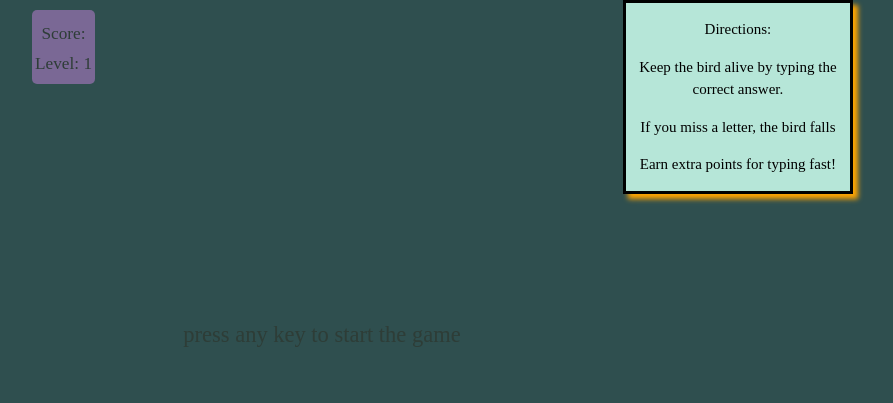
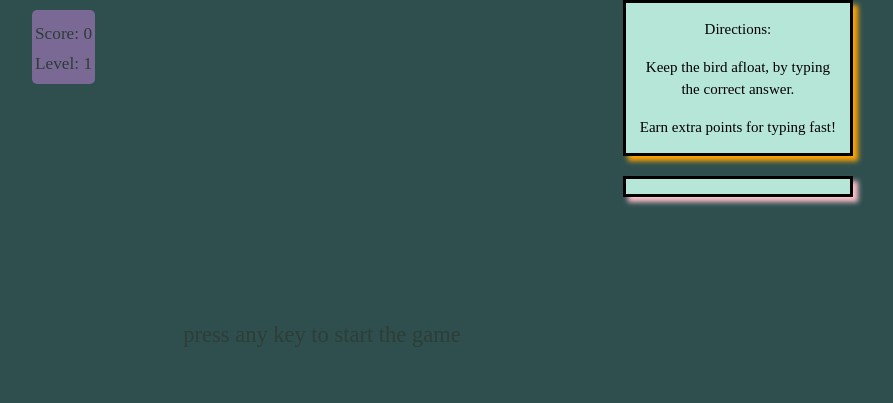
Before and after one commit to marinacor1/typrr-burn, a website: page index.html in a window 1280 px wide. Shown: the whole page, without its empty margins (170-1063 px from the left). Drawn offline with nearby package versions, Linux system fonts and the light colour scheme; a web font is replaced by a local one.

Commit message:
Highest Score displays

```diff
--- a/app.css
+++ b/app.css
@@ -94,6 +94,14 @@ canvas {
 	box-shadow: 5px 5px 5px orange;
 }
 
+.high-score-box {
+	color: black;
+	text-align: center;
+	background-color: #b6e6d8;
+	border: solid;
+	box-shadow: 5px 5px 5px pink;
+}
+
 input,
 input:focus {
 	border-bottom: 0px solid transparent !important;
--- a/index.html
+++ b/index.html
@@ -16,7 +16,7 @@
       <canvas id="birdWindow" width="600" height="400">
       </canvas>
       <div id="stats" width="600" height="400">
-        <h6 class = "high-score">Score: <span id="score"></span></h6>
+        <h6>Score: <span id="score">0</span></h6>
         <h6>Level: <span id="level">1</span></h6>
       </div>
       <div id="bonus-message" class="fixed">
@@ -31,21 +31,25 @@
         </div>
       </div>
     </div>
-          <div class = "row">
-          <div class="instructions col s3 offset-s8">
-              <p>Directions:</p>
-              <p>Keep the bird alive by typing the correct answer.</p>
-              <p>If you miss a letter, the bird falls</p>
-              <p> Earn extra points for typing fast!</p>
-          </div
+      <div class = "row">
+        <div class="instructions col s3 offset-s8">
+            <p>Directions:</p>
+            <p>Keep the bird afloat, by typing the correct answer.</p>
+            <p> Earn extra points for typing fast!</p>
         </div>
+      </div>
+      <div class="row">
+        <div class="high-score-box col s3 offset-s8">
+            <p></p>
+        </div>
+      </div>
     <!-- <br> -->
     <div class="hidden">
       <img id="cloud-pic" src = "/lib/cloud-pic.png">
     </div>
+
+
     <script src="main.bundle.js"></script>
   </div>
-
-
 </body>
 </html>
--- a/lib/game.js
+++ b/lib/game.js
@@ -29,7 +29,7 @@ class Game {
 	}
 
   renderScore(highScore){
-    $(".high-score").text("Score: " + this.highScore);
+    $(".high-score-box").text("Highest Score: " + this.highScore);
   }
 }
 
--- a/lib/keystroke.js
+++ b/lib/keystroke.js
@@ -4,7 +4,6 @@ class KeyStroke {
 		this.currentText = currentText;
 		this.currentIndex = currentIndex;
 		this.level = level;
-		this.level.score = localStorage['high score'];
 	}
 
 	scoreCorrect() {
@@ -49,8 +48,8 @@ class KeyStroke {
 	}
 
 	updateScoreCard() {
-		// $("#score").text(this.level.score);
-  $(".high-score").text("Score: " + localStorage['high score']);
+		$("#score").text(this.level.score);
+
 	}
 
 	prepareForNext() {
```
